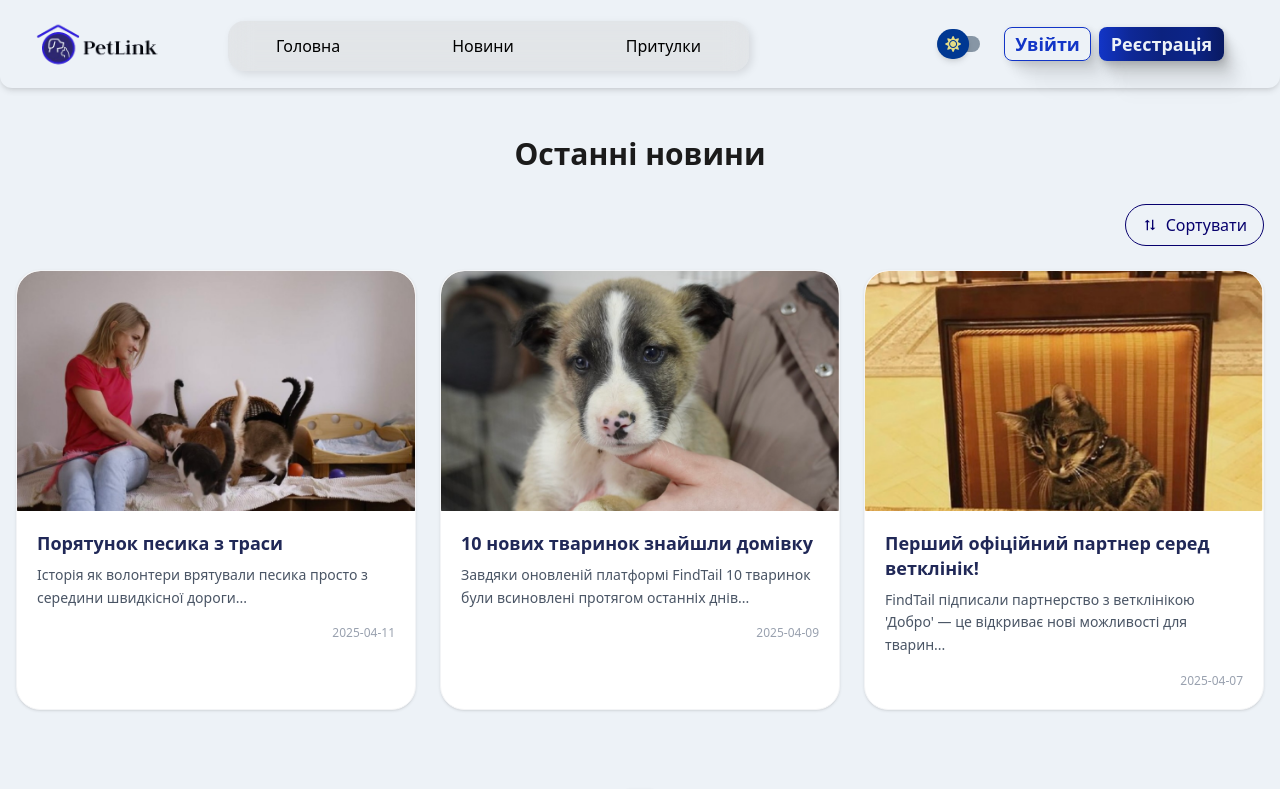
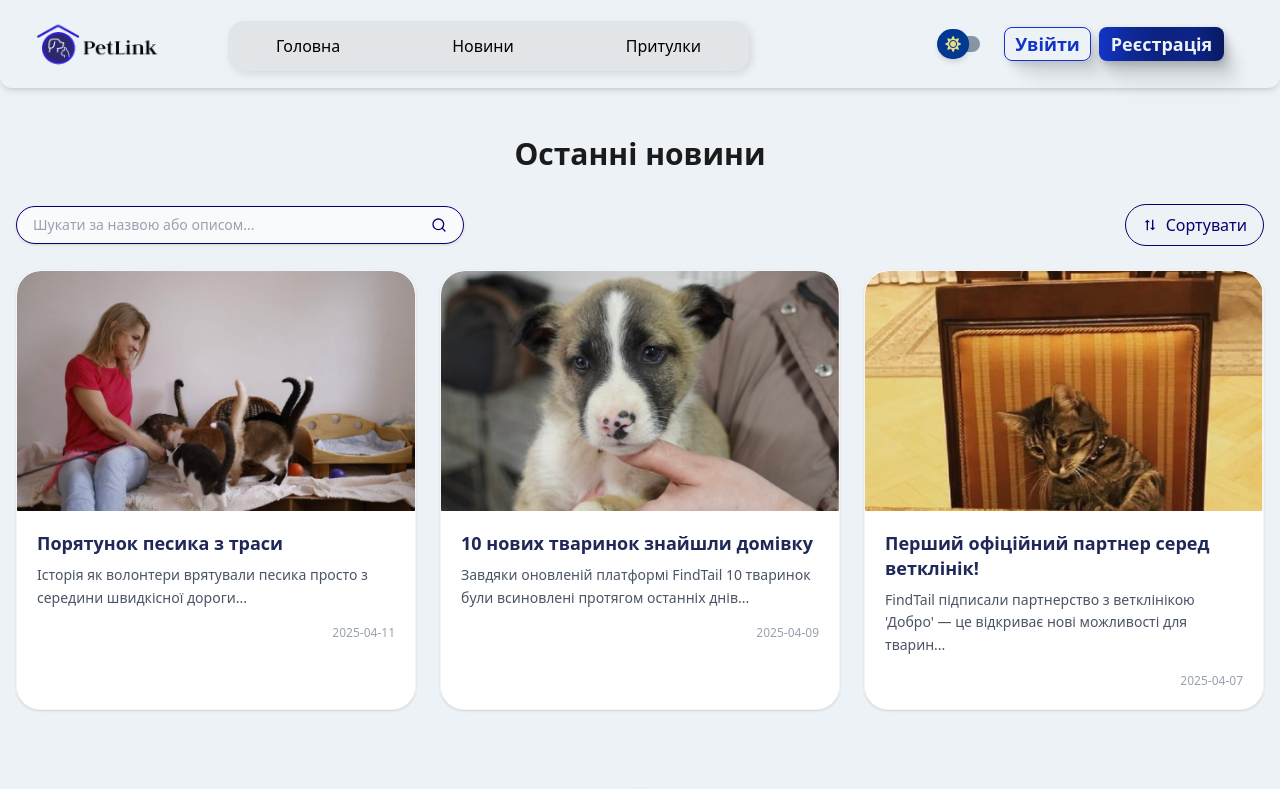
Before and after one commit to Miar0/Django-React-3DN, a React (Vite) app in the folder frontend/: page /news in a window 1280 px wide. Shown: the top 789 px of the page. Built offline with nearby package versions, Linux system fonts and the light colour scheme.

Commit message:
feat: add SearchInput for news-list-page

```diff
--- a/frontend/src/pages/NewsListPage.jsx
+++ b/frontend/src/pages/NewsListPage.jsx
@@ -3,13 +3,20 @@ import news from '../data/news';
 import { Link } from 'react-router-dom';
 import SortDropdown from '../components/SortDropdown';
 import Pagination from '../components/Pagination';
+import SearchInput from '../components/SearchInput';
 
 const NewsListPage = () => {
     const [sortOption, setSortOption] = useState('newest');
+    const [searchTerm, setSearchTerm] = useState('');
     const [currentPage, setCurrentPage] = useState(0);
     const PER_PAGE = 6;
 
-    const sortedNews = [...news].sort((a, b) => {
+    const filteredNews = news.filter(item =>
+        item.title.toLowerCase().includes(searchTerm.toLowerCase()) ||
+        item.description.toLowerCase().includes(searchTerm.toLowerCase())
+    );
+
+    const sortedNews = [...filteredNews].sort((a, b) => {
         if (sortOption === 'newest') return new Date(b.date) - new Date(a.date);
         if (sortOption === 'oldest') return new Date(a.date) - new Date(b.date);
         if (sortOption === 'title') return a.title.localeCompare(b.title);
@@ -26,7 +33,12 @@ const NewsListPage = () => {
         <div className="min-h-screen bg-[#EDF2F7] mt-2 dark:bg-dark-fond text-[#1B1B1B] dark:text-white px-4 py-6 sm:py-8 md:py-10 max-w-[1440px] mx-auto">
             <h1 className="text-2xl sm:text-3xl font-bold mb-6 sm:mb-8 text-center">Останні новини</h1>
 
-            <div className="flex justify-end mb-4 sm:mb-6">
+            <div className="flex flex-col sm:flex-row justify-between gap-4 mb-6 sm:items-center">
+                <SearchInput
+                    value={searchTerm}
+                    onChange={(e) => setSearchTerm(e.target.value)}
+                    placeholder="Шукати за назвою або описом..."
+                />
                 <SortDropdown
                     selected={sortOption}
                     onChange={setSortOption}
```
